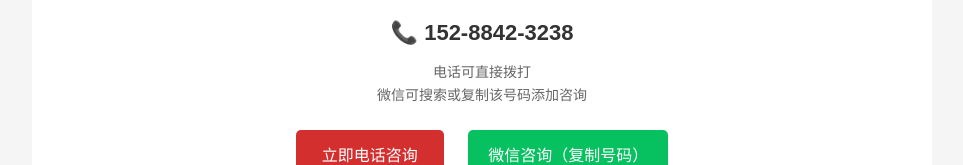
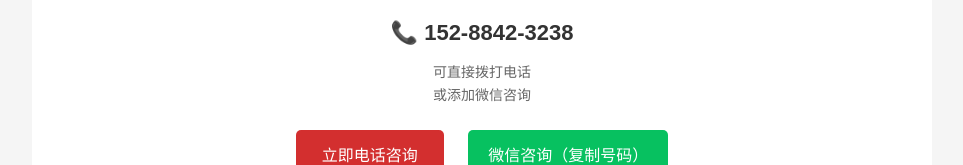
Before and after one commit to tingzhou1023/tingzhou1023.github.io, a plain HTML site: page second.html in a window 1280 px wide. Shown: the part 240-405 px from the top of the page, without its empty margins (158-1121 px from the left). Drawn offline with Linux system fonts and the light colour scheme.

Commit message:
Update second.html

```diff
--- a/second.html
+++ b/second.html
@@ -123,8 +123,8 @@ ol {
   </p>
 
   <p style="font-size:14px;color:#666;line-height:1.6;">
-    电话可直接拨打<br>
-    微信可搜索或复制该号码添加咨询
+    可直接拨打电话<br>
+    或添加微信咨询
   </p>
 
   <!-- 主动作：打电话 -->
```
